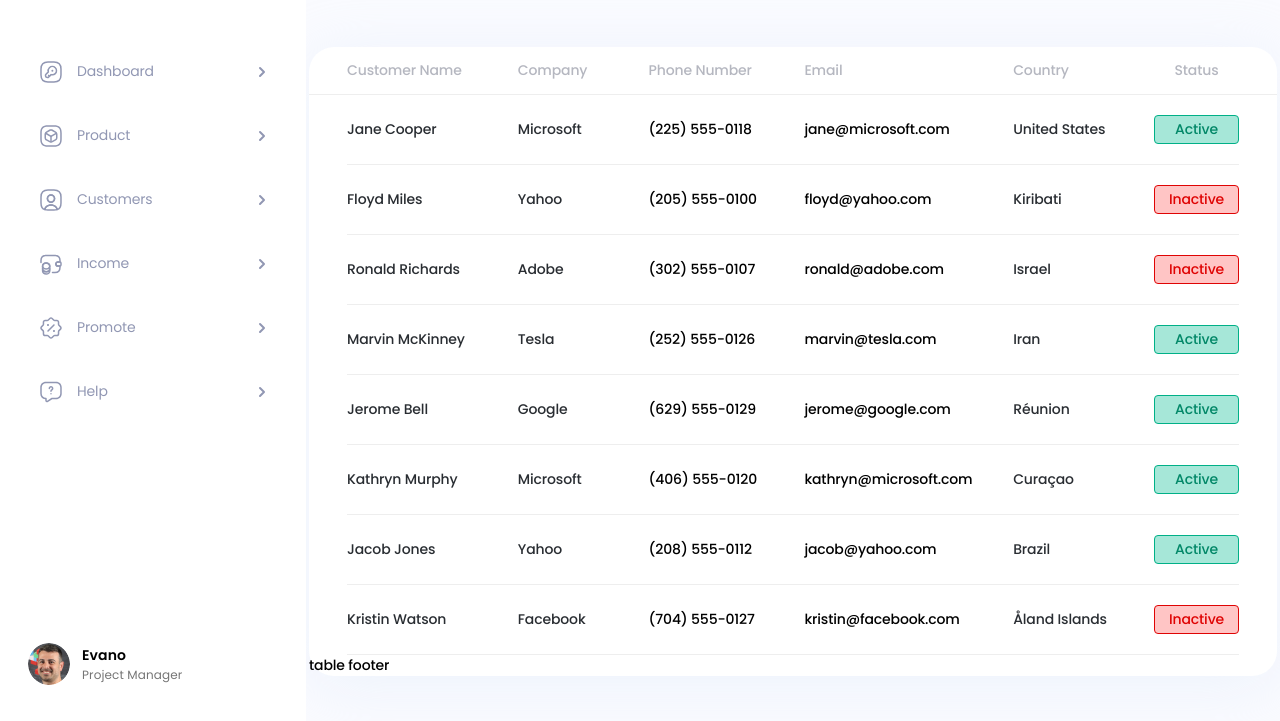
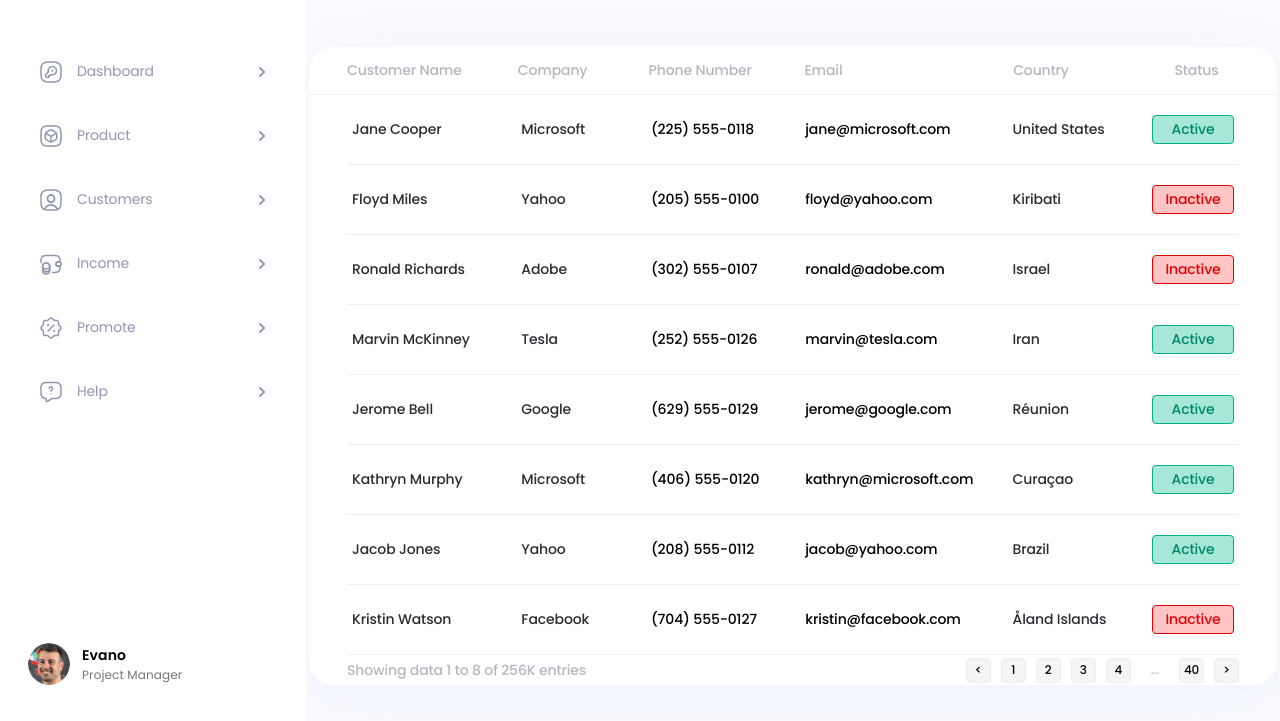
Before and after one commit to internet-unable/internet-unable.github.io, a plain HTML site: page index.html in a window 1280 px wide. Shown: the part 79-800 px from the top of the page. Drawn offline with Linux system fonts and the light colour scheme.

Commit message:
Update index.html
Added title for table cols.
Added table footer with pagination component

```diff
--- a/index.html
+++ b/index.html
@@ -302,17 +302,24 @@
         letter-spacing: -0.01em;
     }
 
+    .table__header,
+    .table__body,
+    .table__footer {
+        padding-left: 38px;
+        padding-right: 38px;
+    }
+
     .table__header {
         display: flex;
         justify-content: space-between;
-        padding: 13px 38px;
+        padding-top: 13px;
+        padding-bottom: 13px;
         border-bottom: 1px solid #eeeeee;
     }
 
     .table__body {
         display: flex;
         flex-direction: column;
-        padding: 0 38px;
     }
 
     .table__row-container {
@@ -321,11 +328,12 @@
         justify-content: space-between;
         align-items: center;
         border-bottom: 1px solid #eeeeee;
-        padding: 20px 0;
+        padding: 15px 0;
     }
 
     .table__col {
-        /*  */
+        text-overflow: ellipsis;
+        overflow: hidden;
     }
 
     .table__col--name {
@@ -359,6 +367,11 @@
 
     .table__body .table__col {
         color: #292d32;
+        padding: 5px;
+    }
+
+    .table__body .table__col.table__col--status {
+        overflow: visible;
     }
 
     .table__col .member-status {
@@ -383,6 +396,48 @@
         background: #ffc5c5;
         border: 1px solid #df0404;
         color: #df0404;
+    }
+
+    .table__footer {
+        display: flex;
+        flex-direction: row;
+        justify-content: space-between;
+        align-items: center;
+        color: #b5b7c0;
+    }
+
+    .pagination {
+        display: flex;
+        flex-direction: row;
+        justify-content: space-around;
+        align-items: center;
+        column-gap: 10px;
+        flex-basis: 271px;
+    }
+
+    .pagination__item {
+        font-size: 0.857em;
+        padding: 6px 10px;
+    }
+
+    .pagination__item--action {
+        display: flex;
+        justify-content: center;
+        align-items: center;
+        width: 25px;
+        height: 25px;
+        border-radius: 4px;
+        border: 1px solid #eeeeee;
+        background-color: #f5f5f5;
+    }
+
+    .pagination__item--action:hover,
+    .pagination__item--action:focus {
+        cursor: pointer;
+        background-color: #5932ea;
+        border-color: #5932ea;
+        outline: none;
+        color: #fff;
     }
 </style>
 
@@ -585,19 +640,19 @@
                 <section class="card">
                     <div class="table">
                         <ul class="table__header">
-                            <li class="table__col table__col--name">Customer Name</li>
-                            <li class="table__col table__col--company">Company</li>
-                            <li class="table__col table__col--phone">Phone Number</li>
-                            <li class="table__col table__col--email">Email</li>
-                            <li class="table__col table__col--country">Country</li>
-                            <li class="table__col table__col--status">Status</li>
+                            <li class="table__col table__col--name" title="Customer Name">Customer Name</li>
+                            <li class="table__col table__col--company" title="Company">Company</li>
+                            <li class="table__col table__col--phone" title="Phone Number">Phone Number</li>
+                            <li class="table__col table__col--email" title="Email">Email</li>
+                            <li class="table__col table__col--country" title="Country">Country</li>
+                            <li class="table__col table__col--status" title="Status">Status</li>
                         </ul>
 
                         <ul class="table__body">
                             <li class="table__row">
                                 <ul class="table__row-container">
-                                    <li class="table__col table__col--name">Jane Cooper</li>
-                                    <li class="table__col table__col--company">Microsoft</li>
+                                    <li class="table__col table__col--name" title="Jane Cooper">Jane Cooper</li>
+                                    <li class="table__col table__col--company" title="Microsoft">Microsoft</li>
                                     <li class="table__col table__col--phone">
                                         <a href="tel:+225-555-0118" title="Call to +225-555-0118">(225) 555-0118</a>
                                     </li>
@@ -605,17 +660,17 @@
                                         <a href="mailto:jane@microsoft.com"
                                             title="Mail to jane@microsoft.com">jane@microsoft.com</a>
                                     </li>
-                                    <li class="table__col table__col--country">United States</li>
+                                    <li class="table__col table__col--country" title="United States">United States</li>
                                     <li class="table__col table__col--status">
-                                        <div class="member-status member-status--active">Active</div>
+                                        <div class="member-status member-status--active" title="Active">Active</div>
                                     </li>
                                 </ul>
                             </li>
 
                             <li class="table__row">
                                 <ul class="table__row-container">
-                                    <li class="table__col table__col--name">Floyd Miles</li>
-                                    <li class="table__col table__col--company">Yahoo</li>
+                                    <li class="table__col table__col--name" title="Floyd Miles">Floyd Miles</li>
+                                    <li class="table__col table__col--company" title="Yahoo">Yahoo</li>
                                     <li class="table__col table__col--phone">
                                         <a href="tel:+205-555-0100" title="Call to +205-555-0100">(205) 555-0100</a>
                                     </li>
@@ -623,17 +678,18 @@
                                         <a href="mailto:floyd@yahoo.com"
                                             title="Mail to floyd@yahoo.com">floyd@yahoo.com</a>
                                     </li>
-                                    <li class="table__col table__col--country">Kiribati</li>
+                                    <li class="table__col table__col--country" title="Kiribati">Kiribati</li>
                                     <li class="table__col table__col--status">
-                                        <div class="member-status member-status--inactive">Inactive</div>
+                                        <div class="member-status member-status--inactive" title="Inactive">Inactive
+                                        </div>
                                     </li>
                                 </ul>
                             </li>
 
                             <li class="table__row">
                                 <ul class="table__row-container">
-                                    <li class="table__col table__col--name">Ronald Richards</li>
-                                    <li class="table__col table__col--company">Adobe</li>
+                                    <li class="table__col table__col--name" title="Ronald Richards">Ronald Richards</li>
+                                    <li class="table__col table__col--company" title="Adobe">Adobe</li>
                                     <li class="table__col table__col--phone">
                                         <a href="tel:+302-555-0107" title="Call to +302-555-0107">(302) 555-0107</a>
                                     </li>
@@ -641,17 +697,18 @@
                                         <a href="mailto:ronald@adobe.com"
                                             title="Mail to ronald@adobe.com">ronald@adobe.com</a>
                                     </li>
-                                    <li class="table__col table__col--country">Israel</li>
+                                    <li class="table__col table__col--country" title="Israel">Israel</li>
                                     <li class="table__col table__col--status">
-                                        <div class="member-status member-status--inactive">Inactive</div>
+                                        <div class="member-status member-status--inactive" title="Inactive">Inactive
+                                        </div>
                                     </li>
                                 </ul>
                             </li>
 
                             <li class="table__row">
                                 <ul class="table__row-container">
-                                    <li class="table__col table__col--name">Marvin McKinney</li>
-                                    <li class="table__col table__col--company">Tesla</li>
+                                    <li class="table__col table__col--name" title="Marvin McKinney">Marvin McKinney</li>
+                                    <li class="table__col table__col--company" title="Tesla">Tesla</li>
                                     <li class="table__col table__col--phone">
                                         <a href="tel:+252-555-0126" title="Call to +302-555-0126">(252) 555-0126</a>
                                     </li>
@@ -659,17 +716,17 @@
                                         <a href="mailto:marvin@tesla.com"
                                             title="Mail to marvin@tesla.com">marvin@tesla.com</a>
                                     </li>
-                                    <li class="table__col table__col--country">Iran</li>
+                                    <li class="table__col table__col--country" title="Iran">Iran</li>
                                     <li class="table__col table__col--status">
-                                        <div class="member-status member-status--active">Active</div>
+                                        <div class="member-status member-status--active" title="Active">Active</div>
                                     </li>
                                 </ul>
                             </li>
 
                             <li class="table__row">
                                 <ul class="table__row-container">
-                                    <li class="table__col table__col--name">Jerome Bell</li>
-                                    <li class="table__col table__col--company">Google</li>
+                                    <li class="table__col table__col--name" title="Jerome Bell">Jerome Bell</li>
+                                    <li class="table__col table__col--company" title="Google">Google</li>
                                     <li class="table__col table__col--phone">
                                         <a href="tel:+629-555-0129" title="Call to +302-555-0129">(629) 555-0129</a>
                                     </li>
@@ -677,17 +734,17 @@
                                         <a href="mailto:jerome@google.com"
                                             title="Mail to jerome@google.com">jerome@google.com</a>
                                     </li>
-                                    <li class="table__col table__col--country">Réunion</li>
+                                    <li class="table__col table__col--country" title="Réunion">Réunion</li>
                                     <li class="table__col table__col--status">
-                                        <div class="member-status member-status--active">Active</div>
+                                        <div class="member-status member-status--active" title="Active">Active</div>
                                     </li>
                                 </ul>
                             </li>
 
                             <li class="table__row">
                                 <ul class="table__row-container">
-                                    <li class="table__col table__col--name">Kathryn Murphy</li>
-                                    <li class="table__col table__col--company">Microsoft</li>
+                                    <li class="table__col table__col--name" title="Kathryn Murphy">Kathryn Murphy</li>
+                                    <li class="table__col table__col--company" title="Microsoft">Microsoft</li>
                                     <li class="table__col table__col--phone">
                                         <a href="tel:+406-555-0120" title="Call to +406-555-0120">(406) 555-0120</a>
                                     </li>
@@ -695,17 +752,17 @@
                                         <a href="mailto:kathryn@microsoft.com"
                                             title="Mail to kathryn@microsoft.com">kathryn@microsoft.com</a>
                                     </li>
-                                    <li class="table__col table__col--country">Curaçao</li>
+                                    <li class="table__col table__col--country" title="Curaçao">Curaçao</li>
                                     <li class="table__col table__col--status">
-                                        <div class="member-status member-status--active">Active</div>
+                                        <div class="member-status member-status--active" title="Active">Active</div>
                                     </li>
                                 </ul>
                             </li>
 
                             <li class="table__row">
                                 <ul class="table__row-container">
-                                    <li class="table__col table__col--name">Jacob Jones</li>
-                                    <li class="table__col table__col--company">Yahoo</li>
+                                    <li class="table__col table__col--name" title="Jacob Jones">Jacob Jones</li>
+                                    <li class="table__col table__col--company" title="Yahoo">Yahoo</li>
                                     <li class="table__col table__col--phone">
                                         <a href="tel:+208-555-0112" title="Call to +208-555-0112">(208) 555-0112</a>
                                     </li>
@@ -713,17 +770,17 @@
                                         <a href="mailto:jacob@yahoo.com"
                                             title="Mail to jacob@yahoo.com">jacob@yahoo.com</a>
                                     </li>
-                                    <li class="table__col table__col--country">Brazil</li>
+                                    <li class="table__col table__col--country" title="Brazil">Brazil</li>
                                     <li class="table__col table__col--status">
-                                        <div class="member-status member-status--active">Active</div>
+                                        <div class="member-status member-status--active" title="Active">Active</div>
                                     </li>
                                 </ul>
                             </li>
 
                             <li class="table__row">
                                 <ul class="table__row-container">
-                                    <li class="table__col table__col--name">Kristin Watson</li>
-                                    <li class="table__col table__col--company">Facebook</li>
+                                    <li class="table__col table__col--name" title="Kristin Watson">Kristin Watson</li>
+                                    <li class="table__col table__col--company" title="Facebook">Facebook</li>
                                     <li class="table__col table__col--phone">
                                         <a href="tel:+704-555-0127" title="Call to +208-555-0127">(704) 555-0127</a>
                                     </li>
@@ -731,15 +788,43 @@
                                         <a href="mailto:kristin@facebook.com"
                                             title="Mail to kristin@facebook.com">kristin@facebook.com</a>
                                     </li>
-                                    <li class="table__col table__col--country">Åland Islands</li>
+                                    <li class="table__col table__col--country" title="Åland Islands">Åland Islands</li>
                                     <li class="table__col table__col--status">
-                                        <div class="member-status member-status--inactive">Inactive</div>
+                                        <div class="member-status member-status--inactive" title="Inactive">Inactive
+                                        </div>
                                     </li>
                                 </ul>
                             </li>
                         </ul>
 
-                        <div class="table__footer">table footer</div>
+                        <div class="table__footer">
+                            <div class="">Showing data 1 to 8 of 256K entries</div>
+
+                            <ul class="pagination">
+                                <li>
+                                    <a class="pagination__item pagination__item--action" href="#"><</a>
+                                </li>
+                                <li>
+                                    <a class="pagination__item pagination__item--action" href="#">1</a>
+                                </li>
+                                <li>
+                                    <a class="pagination__item pagination__item--action" href="#">2</a>
+                                </li>
+                                <li>
+                                    <a class="pagination__item pagination__item--action" href="#">3</a>
+                                </li>
+                                <li>
+                                    <a class="pagination__item pagination__item--action" href="#">4</a>
+                                </li>
+                                <li class="pagination__item">...</li>
+                                <li>
+                                    <a class="pagination__item pagination__item--action" href="#">40</a>
+                                </li>
+                                <li>
+                                    <a class="pagination__item pagination__item--action" href="#">></a>
+                                </li>
+                            </ul>
+                        </div>
                     </div>
                 </section>
             </div>
```
